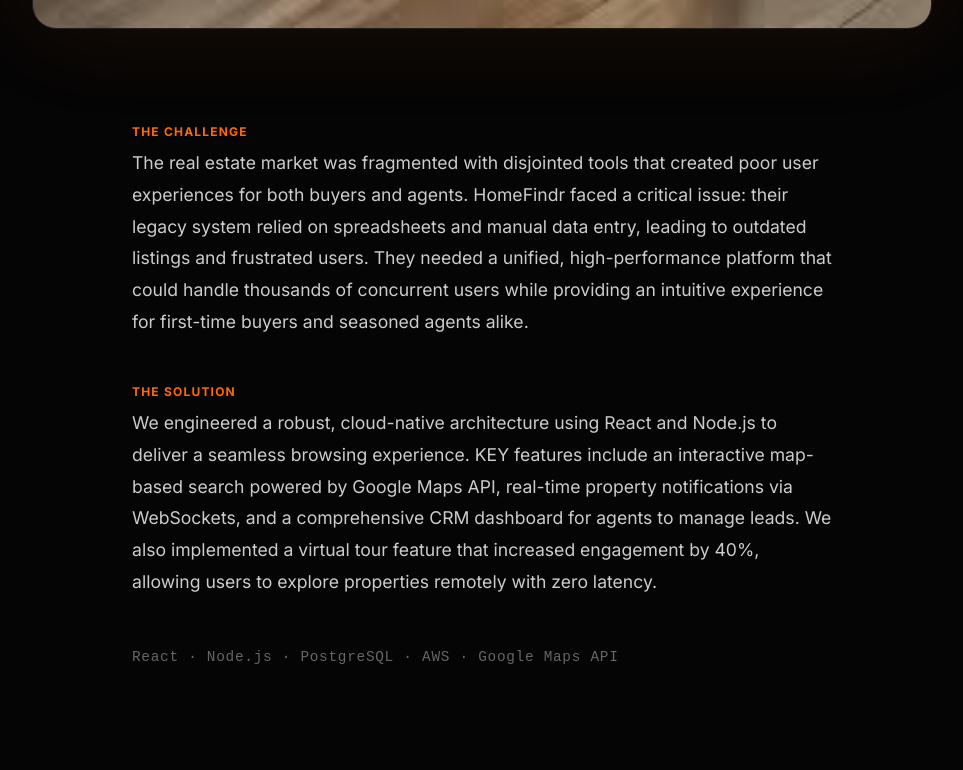
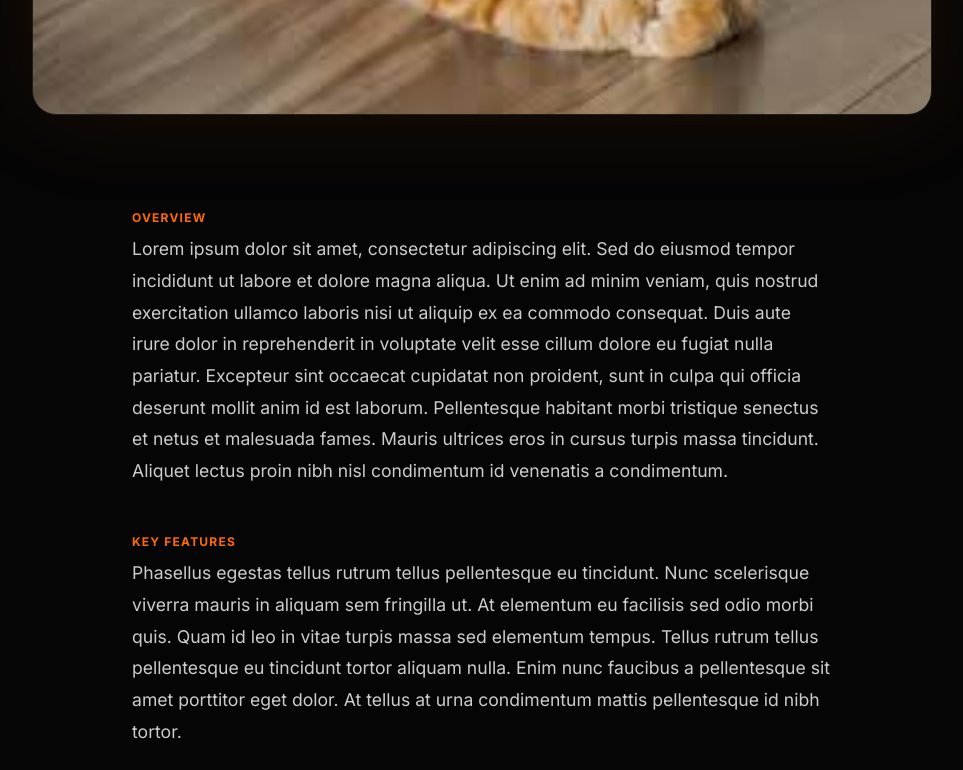
Before and after one commit to michaeldiopenes7/asbir-web-vite, a React (Vite) app: page /projects/beetzeeplay in a window 1280 px wide. Shown: the part 920-1690 px from the top of the page, without its empty margins (158-1121 px from the left). Built offline with nearby package versions, Linux system fonts and the light colour scheme.

Commit message:
feat: Update case study data structure to include overview and features, and refactor CaseStudy component to conditionally render these new sections.

```diff
--- a/src/data/caseStudies.js
+++ b/src/data/caseStudies.js
@@ -9,9 +9,9 @@
         categories: ['Web App', 'Piso Serye platform'],
         tags: 'Web App • Piso Serye platform',
         image: beetzeeImg,
-        description: 'A comprehensive platform revolutionizing how people buy, sell, and rent properties. We built a scalable solution with advanced search capabilities, virtual tours, and seamless agent communication.',
-        challenge: 'The real estate market was fragmented with disjointed tools that created poor user experiences for both buyers and agents. HomeFindr faced a critical issue: their legacy system relied on spreadsheets and manual data entry, leading to outdated listings and frustrated users. They needed a unified, high-performance platform that could handle thousands of concurrent users while providing an intuitive experience for first-time buyers and seasoned agents alike.',
-        solution: 'We engineered a robust, cloud-native architecture using React and Node.js to deliver a seamless browsing experience. KEY features include an interactive map-based search powered by Google Maps API, real-time property notifications via WebSockets, and a comprehensive CRM dashboard for agents to manage leads. We also implemented a virtual tour feature that increased engagement by 40%, allowing users to explore properties remotely with zero latency.',
+        description: 'Lorem ipsum dolor sit amet, consectetur adipiscing elit, sed do eiusmod tempor incididunt ut labore et dolore magna aliqua. Ut enim ad minim veniam, quis nostrud exercitation ullamco laboris nisi ut aliquip ex ea commodo consequat. Duis aute irure dolor in reprehenderit in voluptate velit esse cillum dolore eu fugiat nulla pariatur.',
+        overview: 'Lorem ipsum dolor sit amet, consectetur adipiscing elit. Sed do eiusmod tempor incididunt ut labore et dolore magna aliqua. Ut enim ad minim veniam, quis nostrud exercitation ullamco laboris nisi ut aliquip ex ea commodo consequat. Duis aute irure dolor in reprehenderit in voluptate velit esse cillum dolore eu fugiat nulla pariatur. Excepteur sint occaecat cupidatat non proident, sunt in culpa qui officia deserunt mollit anim id est laborum. Pellentesque habitant morbi tristique senectus et netus et malesuada fames. Mauris ultrices eros in cursus turpis massa tincidunt. Aliquet lectus proin nibh nisl condimentum id venenatis a condimentum.',
+        features: 'Phasellus egestas tellus rutrum tellus pellentesque eu tincidunt. Nunc scelerisque viverra mauris in aliquam sem fringilla ut. At elementum eu facilisis sed odio morbi quis. Quam id leo in vitae turpis massa sed elementum tempus. Tellus rutrum tellus pellentesque eu tincidunt tortor aliquam nulla. Enim nunc faucibus a pellentesque sit amet porttitor eget dolor. At tellus at urna condimentum mattis pellentesque id nibh tortor.',
         technologies: ['React', 'Node.js', 'PostgreSQL', 'AWS', 'Google Maps API'],
         testimonial: {
             quote: "This platform has completely transformed how our agents interact with clients. The seamless experience is exactly what we needed.",
--- a/src/pages/CaseStudy/CaseStudy.jsx
+++ b/src/pages/CaseStudy/CaseStudy.jsx
@@ -77,19 +77,33 @@
                 </div>
 
                 <div className="cs-content">
+                    {caseStudy.overview && (
+                        <section className="cs-section">
+                            <h2 className="cs-section-label">OVERVIEW</h2>
+                            <p className="cs-text">{caseStudy.overview}</p>
+                        </section>
+                    )}
+
+                    {caseStudy.challenge && (
                         <section className="cs-section">
                             <h2 className="cs-section-label">THE CHALLENGE</h2>
                             <p className="cs-text">{caseStudy.challenge}</p>
                         </section>
+                    )}
 
+                    {caseStudy.features && (
+                        <section className="cs-section">
+                            <h2 className="cs-section-label">KEY FEATURES</h2>
+                            <p className="cs-text">{caseStudy.features}</p>
+                        </section>
+                    )}
 
-
+                    {caseStudy.solution && (
                         <section className="cs-section">
                             <h2 className="cs-section-label">THE SOLUTION</h2>
                             <p className="cs-text">{caseStudy.solution}</p>
                         </section>
-
-
+                    )}
 
                     <section className="cs-tech-stack">
                         {caseStudy.technologies && caseStudy.technologies.join(' · ')}
```
Lines whose indentation alone changed are shown as unchanged.
